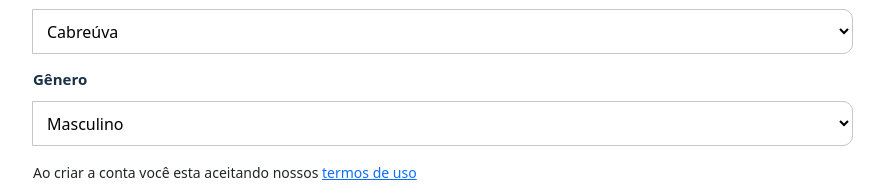
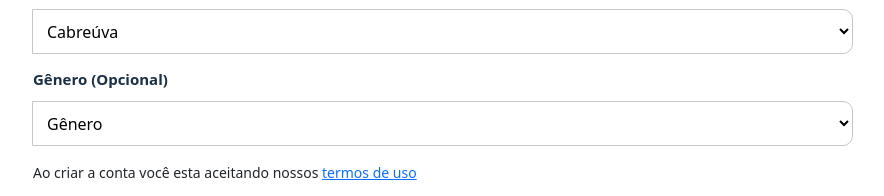
Before and after one commit to PedroLuizComZ/urunga-mobile, a Next.js app: page /cadastro in a window 1280 px wide. Shown: the part 557-753 px from the top of the page, without its empty margins (197-1081 px from the left). Built offline with nearby package versions, Linux system fonts and the light colour scheme.

Commit message:
Gender is now optional

```diff
--- a/pages/cadastro.tsx
+++ b/pages/cadastro.tsx
@@ -32,6 +32,10 @@ export default function Signup() {
     user.type = "client";
     if(user.birthdate === "") {
       delete user.birthdate;
+    }
+
+    if(user.gender === "") {
+      delete user.gender;
     }
     const result = await createUserController(user);
 
@@ -111,11 +115,12 @@ export default function Signup() {
             {errors.city && <p role="alert">{`${errors.city?.message}`}</p>}
           </div>
           <div className="input-group">
-            <span>Gênero</span>
+            <span>Gênero (Opcional)</span>
             <select
               id="citys"
-              {...register("gender", { required: "Sexo é Obrigatório" })}
+              {...register("gender")}
             >
+              <option value="" disabled selected>Gênero</option>
               <option value={"masculino"}>Masculino</option>
               <option value={"feminino"}>Feminino</option>
               <option value={"outro"}>Outro</option>
```
